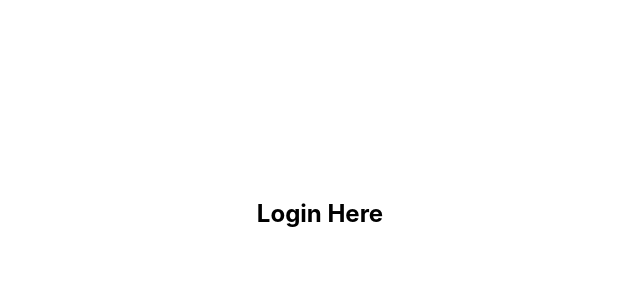
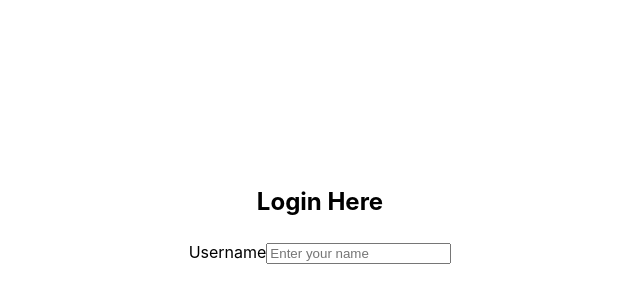
Before and after one commit to jfernandezcl/task-tracker, a React (Vite) app in the folder frontend-task/: page /login in a window 1280 px wide. Shown: the part 186-486 px from the top of the page, without its empty margins (320-960 px from the left). Built offline with nearby package versions, Linux system fonts and the light colour scheme.

Commit message:
feat: created username and input

```diff
--- a/frontend-task/src/components/Login.jsx
+++ b/frontend-task/src/components/Login.jsx
@@ -1,7 +1,12 @@
 function Login() {
   return (
     <section>
-      <h1>Login Here</h1>
+      <form>
+        <h1>Login Here</h1>
+        <label>Username
+          <input type="text" placeholder="Enter your name" />
+        </label>
+      </form>
     </section>
   )
 }
```
